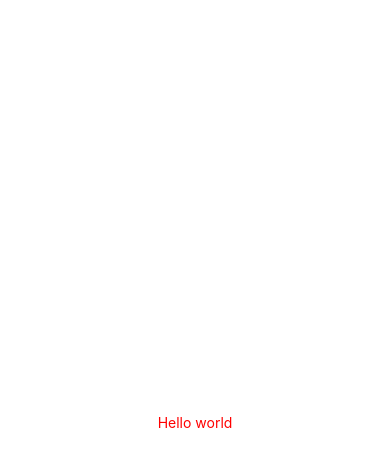
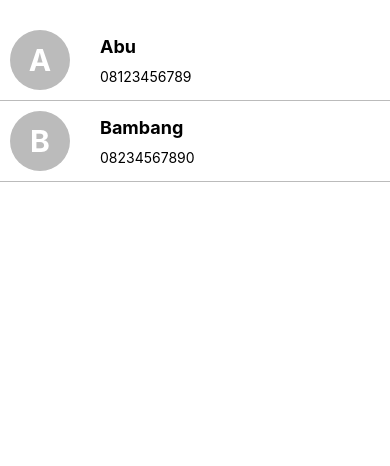
Before and after one commit to afgeza/react-native-training, a React Native app: screen / in a window 390 px wide. Shown: the top 466 px of the page. Built offline with nearby package versions, Linux system fonts and the light colour scheme.

Commit message:
implement custom components and styles

```diff
--- a/App.js
+++ b/App.js
@@ -1,15 +1,36 @@
 // @flow
 
 import React, { Component } from "react";
-import { Text, View } from "react-native";
+import { Text, View, ScrollView } from "react-native";
 import Styles from "./Styles";
 
-function App() {
+let contacts: Array<Object> = [
+  { name: "Abu", phoneNumber: "08123456789" },
+  { name: "Bambang", phoneNumber: "08234567890" }
+];
+
+function Contact(props) {
   return (
-    <View style={Styles.box}>
-      <Text style={Styles.text}>Hello world</Text>
+    <View style={Styles.contact}>
+      <View style={Styles.contactPhoto}>
+        <Text style={Styles.contactPhotoAlias}>{props.contact.name[0]}</Text>
+      </View>
+      <View style={Styles.contactDetails}>
+        <Text style={Styles.contactName}>{props.contact.name}</Text>
+        <Text>{props.contact.phoneNumber}</Text>
+      </View>
     </View>
   );
 }
 
+function App() {
+  return (
+    <ScrollView style={Styles.container}>
+      {contacts.map((contact, index) => (
+        <Contact key={index} contact={contact} />
+      ))}
+    </ScrollView>
+  );
+}
+
 export default App;
--- a/Styles.js
+++ b/Styles.js
@@ -3,14 +3,38 @@
 import { StyleSheet } from "react-native";
 
 const Styles = StyleSheet.create({
-  box: {
-    flex: 1,
-    backgroundColor: "#fff",
+  container: {
+    marginTop: 20
+  },
+  contact: {
+    borderBottomWidth: 1,
+    borderBottomColor: "#bbb",
+    flexDirection: "row",
     alignItems: "center",
-    justifyContent: "center"
+    justifyContent: "space-between",
+    padding: 10
   },
-  text: {
-    color: "#f00"
+  contactPhoto: {
+    width: 60,
+    height: 60,
+    borderRadius: 50,
+    backgroundColor: "#bbb",
+    justifyContent: "center",
+    alignItems: "center"
+  },
+  contactPhotoAlias: {
+    color: "#fff",
+    fontSize: 30,
+    fontWeight: "bold"
+  },
+  contactDetails: {
+    width: 280,
+    height: 60,
+    justifyContent: "space-around"
+  },
+  contactName: {
+    fontWeight: "bold",
+    fontSize: 18
   }
 });
 
```
